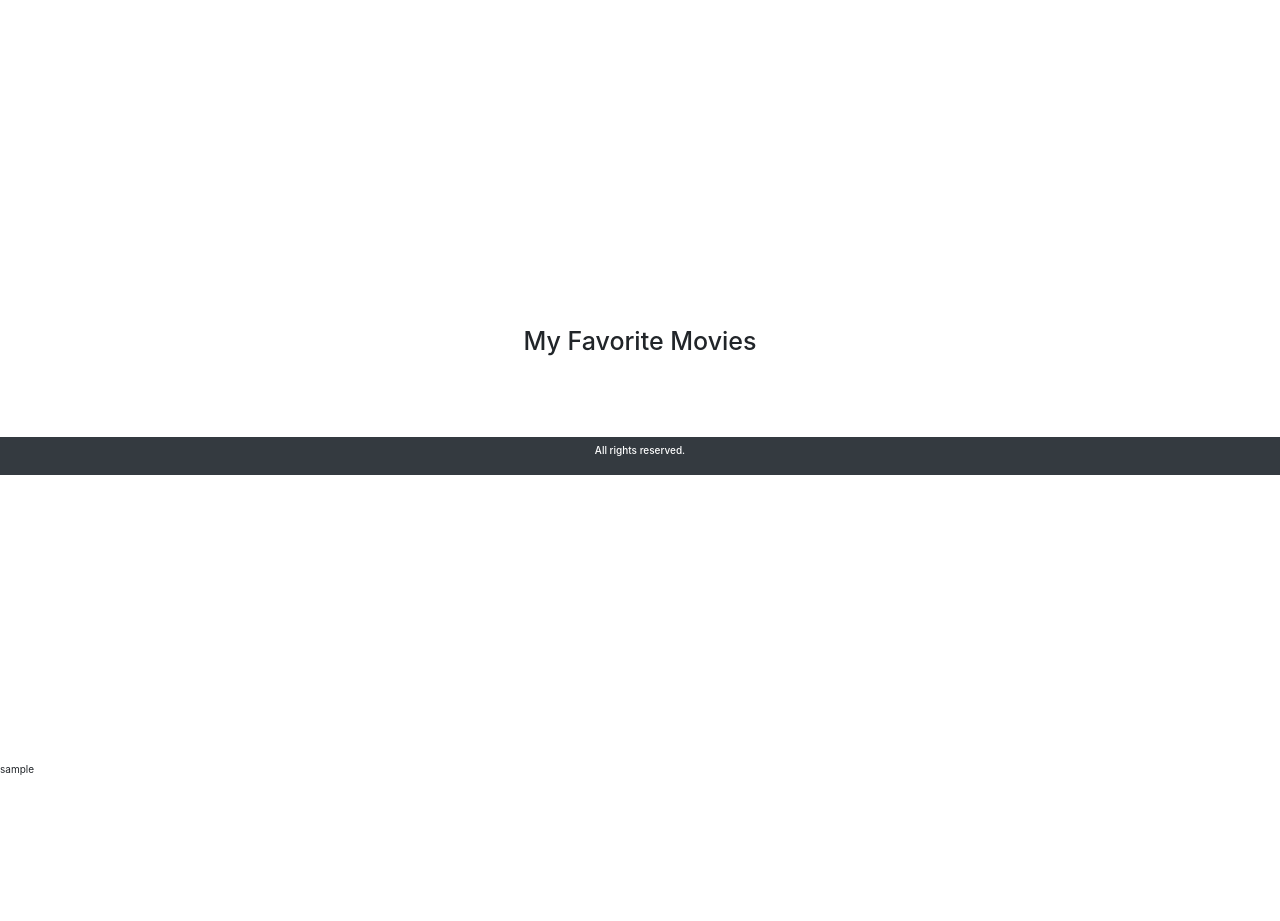
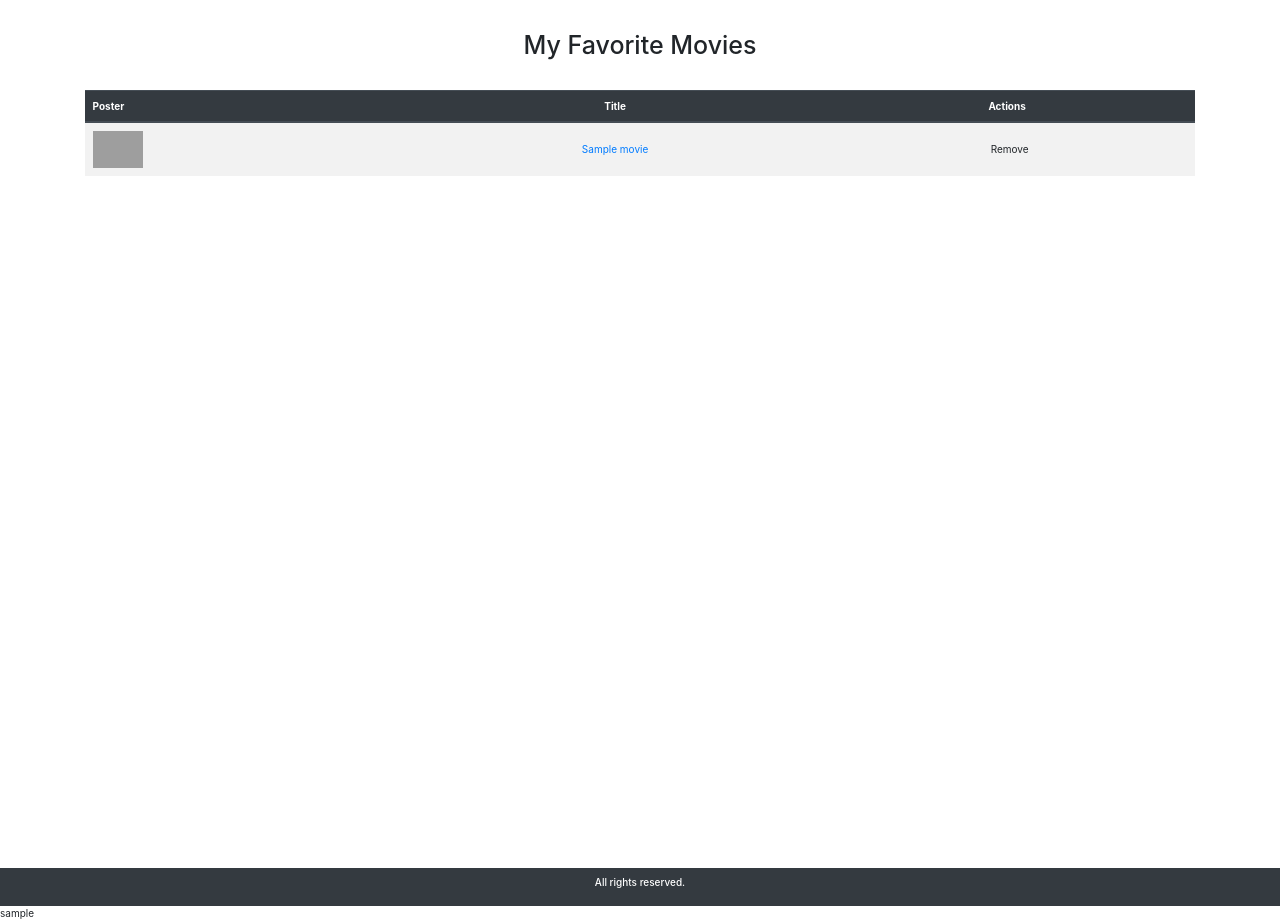
Before and after one commit to LI-XE/TMDB_API_python_django, a Django app: template Movie_Project/movieAPP/templates/favorite.html in a window 1280 px wide. Shown: the part 38-959 px from the top of the page. Before the commit the page ends 813 px from the top, so only its background shows below. Run offline with Django 3.2, Linux system fonts and the light colour scheme; the template is opened without the code that fills it: most values are stand-ins (such as "Sample title", 1, 10 or a date in 2020); some libraries are stand-ins or nearby versions; grey boxes are pictures that could not be loaded.

Commit message:
added add_to_favorite btn & updated favorite page

```diff
--- a/Movie_Project/movieAPP/admin.py
+++ b/Movie_Project/movieAPP/admin.py
@@ -1,8 +1,8 @@
 from django.contrib import admin
 from django.contrib.auth.models import User
-# from .models import Favorite
+from .models import Favorite
 
 # Register your models here.
 # admin.site.register(User)
 # admin.site.register(Comment)
-# admin.site.register(Favorite)
+admin.site.register(Favorite)
--- a/Movie_Project/movieAPP/static/main.js
+++ b/Movie_Project/movieAPP/static/main.js
@@ -1,5 +1,4 @@
 console.log("Ajax is working now.");
-// console.log(env.DB_API_KEY);
 
 // loadmore button
 const loadBtn = document.getElementById("btn");
--- a/Movie_Project/movieAPP/static/style.css
+++ b/Movie_Project/movieAPP/static/style.css
@@ -174,3 +174,17 @@ ul {
   border-radius: 1em;
   padding: 0.5em 1em;
 }
+
+/* ------------- Favorite Page -------------- */
+.favorite_page {
+  height: 100vh;
+}
+
+.favorite_page img {
+  width: 5rem;
+  height: auto;
+}
+
+.favorite_page table {
+  margin: 1em auto;
+}
--- a/Movie_Project/movieAPP/templates/favorite.html
+++ b/Movie_Project/movieAPP/templates/favorite.html
@@ -13,8 +13,29 @@
 </head>
 <body>
   {% block content %}
-  <div class="container column center">
-    <h1>My Favorite Movies</h1>
+  <div class="favorite_page">
+    <h1 class="text-center mt-5 mb-5">My Favorite Movies</h1>
+    <table class="table table-striped">
+      <thead class="thead-dark">
+        <tr>
+          <th>Poster</th>
+          <th class="align-middle text-center">Title</th>
+          <th class="align-middle text-center">Actions</th>
+        </tr>
+      </thead>
+      <tbody class="tbody-light">
+        {% for movie in favorites %}
+        <tr>
+          <td><a href="/movies/{{movie.movieId}}"><img src="https://image.tmdb.org/t/p/w500{{movie.moviePost}}" alt={{movie.movieTitle}} class="image"></a></td>
+          <td class="align-middle text-center"><a href="/movies/{{movie.movieId}}">{{movie.movieTitle}}</a></td>
+          <td class="align-middle text-center"><a href="/removeFromFavorite/{{movie.movieId}}" type="button" class="btn btn-add" id="btn-add">
+            <i class="fa-solid fa-trash-can mr-2"></i>
+            Remove
+          </a></td>
+        </tr>
+        {% endfor %}
+      </tbody>
+    </table>
   </div>
   {% endblock %}
 </body>
--- a/Movie_Project/movieAPP/templates/home.html
+++ b/Movie_Project/movieAPP/templates/home.html
@@ -35,7 +35,7 @@
             <i class="fa-brands fa-gratipay mr-2"></i>Favorite Movies</a>
           </div>
         {% if user.is_authenticated %}
-        <div class="d-flex justify-content-center align-items-center"></div>
+        <div class="d-flex justify-content-center align-items-center">
         <a href="/profile"><h5 class="mx-3 my-2">Hello, {{ user.username }}</h5></a>
         <a href="/logout" class="text-light">Signout</a>
         </div>
@@ -49,9 +49,7 @@
     </nav>
     {% endblock %}
     <div class="container">
-
     {% block content %}
-
       <div class="card_lists pt-5" id="display-box">
         {% for m in movies %}
         <div class="card">
--- a/Movie_Project/movieAPP/urls.py
+++ b/Movie_Project/movieAPP/urls.py
@@ -11,7 +11,8 @@ urlpatterns = [
     path('search', views.search),
     path('movies/<int:movie_id>', views.movie_detail_page),
     path('loadmorejson/<int:current_page>', views.loadmoreJson),
-    # path('addToFavorite/<int:movie_id>', views.add_to_favorite),
+    path('addToFavorite/<int:movie_id>', views.add_to_favorite),
+    path('removeFromFavorite/<int:movie_id>', views.remove_from_favorite),
     # path('profile/<int:user_id>', views.user_profile),
     # path('movies/<int:movie_id>/add/favorite', views.add_favorite),
     # path('movies/<int:movie_id>/remove/favorite', views.remove_favorite),
```
Also changed, not shown: Movie_Project/movieAPP/models.py (+12 -5 lines), Movie_Project/movieAPP/templates/movieDetail.html (+13 -6 lines), Movie_Project/movieAPP/views.py (+41 -7 lines).
